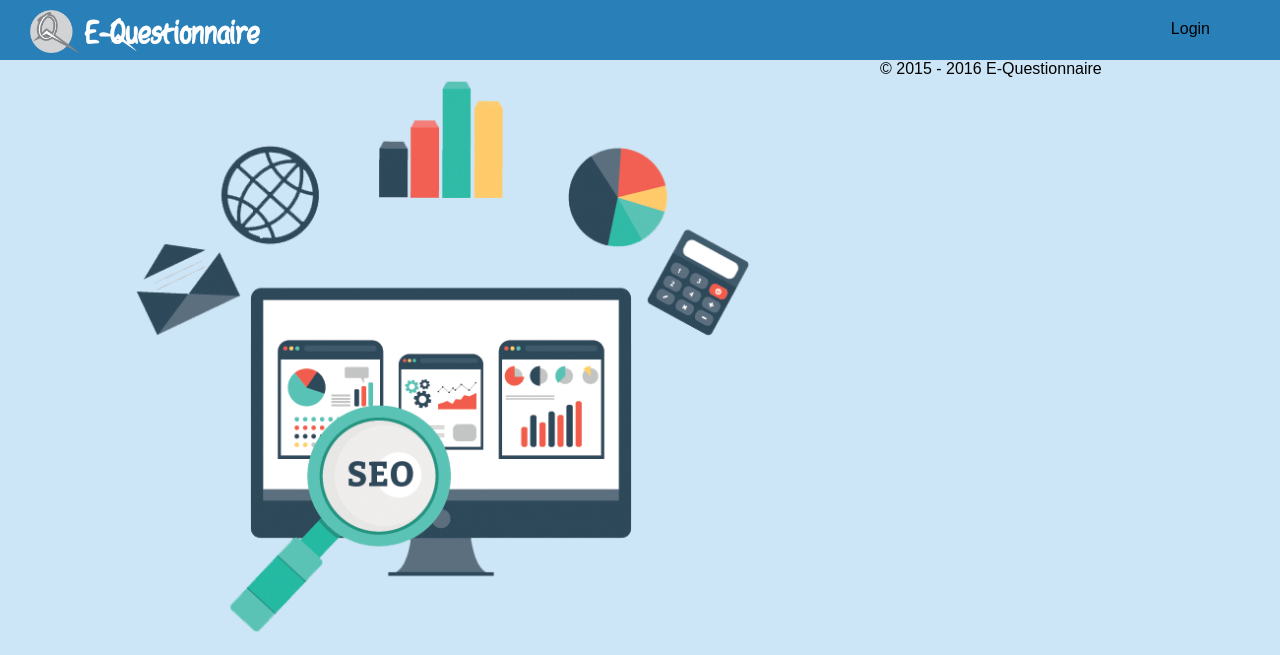
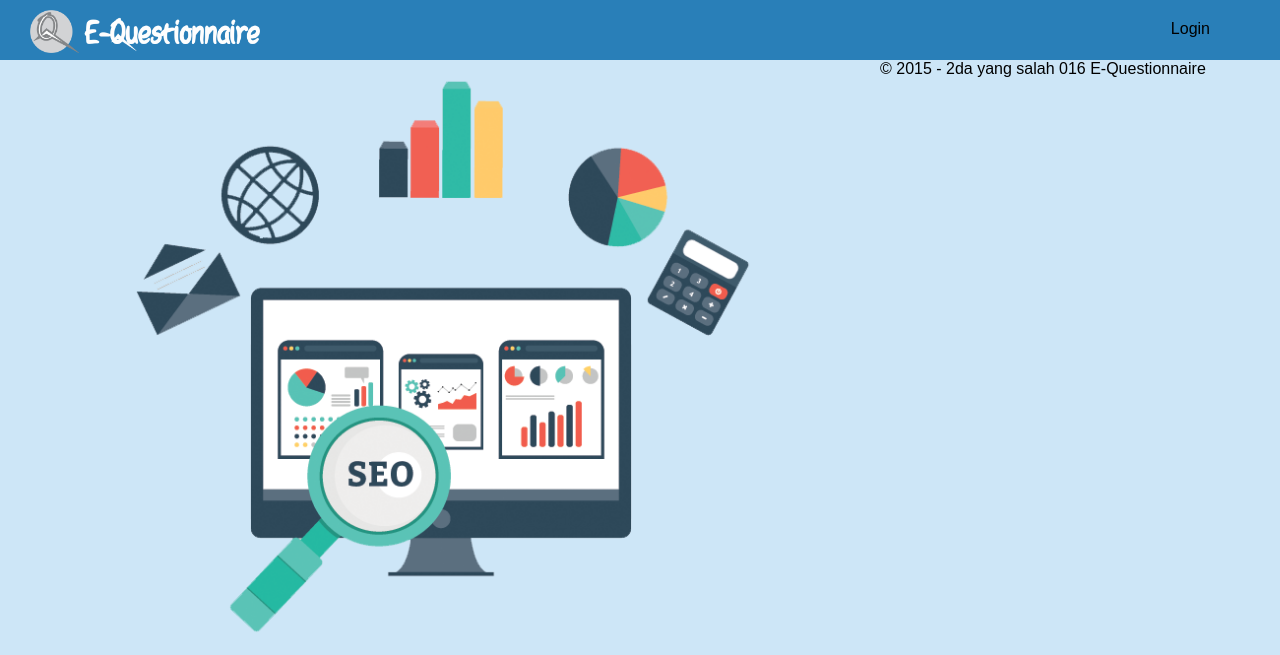
Before and after one commit to Handiswan/kuesionerku, a PHP site: page /coba/ in a window 1280 px wide. Shown: the top 655 px of the page. Run offline with PHP 8.4, Linux system fonts and the light colour scheme.

Commit message:
perubahan kedua saya

```diff
--- a/footer.php
+++ b/footer.php
@@ -1,5 +1,5 @@
 <footer style="width:100%; height:5%; background-color:; z-index:999999">
-  <div><span>&copy; 2015 - 2016 E-Questionnaire</span></div>
+  <div><span>&copy; 2015 - 2da yang salah 016 E-Questionnaire</span></div>
 </footer>
 </body>
 </html>
```
